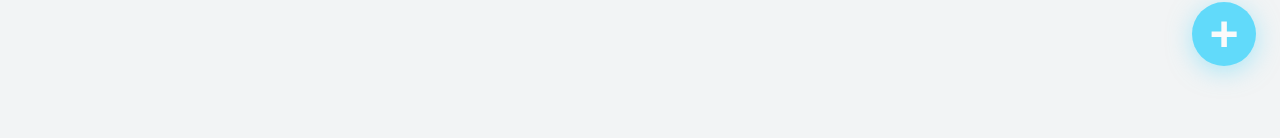
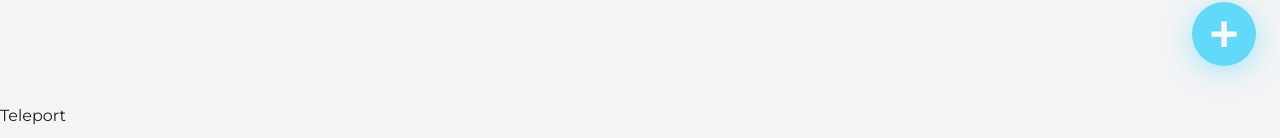
Before and after one commit to juancmandev/todo-react, a React (Create React App) app: page / in a window 1280 px wide. Shown: the part 710-848 px from the top of the page. Before the commit the page ends 800 px from the top, so only its background shows below. Built offline with nearby package versions, Linux system fonts and the light colour scheme.

Commit message:
Add modal

```diff
--- a/public/index.html
+++ b/public/index.html
@@ -33,6 +33,7 @@
   <body>
     <noscript>You need to enable JavaScript to run this app.</noscript>
     <div id="root"></div>
+    <div id="modal"></div>
     <!--
       This HTML file is a template.
       If you open it directly in the browser, you will see an empty page.
--- a/src/App/AppUI.js
+++ b/src/App/AppUI.js
@@ -5,6 +5,7 @@
 import { TodoList } from '../components/TodoList';
 import { TodoItem } from '../components/TodoItem';
 import { CreateTodoButton } from '../components/CreateTodoButton';
+import { Modal } from '../components/Modal';
 
 function AppUI() {
   const {
@@ -34,6 +35,9 @@
           />
         ))}
       </TodoList>
+      <Modal>
+        <p>Teleport</p>
+      </Modal>
       <CreateTodoButton />
     </React.Fragment>
   );
--- /dev/null
+++ b/src/components/Modal.js
@@ -0,0 +1,11 @@
+import React from 'react';
+import ReactDOM from 'react-dom';
+
+function Modal({ children }) {
+  return ReactDOM.createPortal(
+    <div className='ModalBackground'>{children}</div>,
+    document.getElementById('modal')
+  );
+}
+
+export { Modal };
```
Also changed, not shown: src/index.js (line endings or trailing spaces), 1 other file (tests, documents, lock files or other folders).
